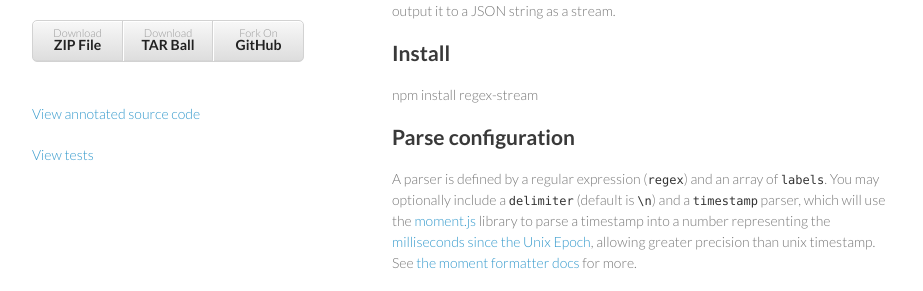
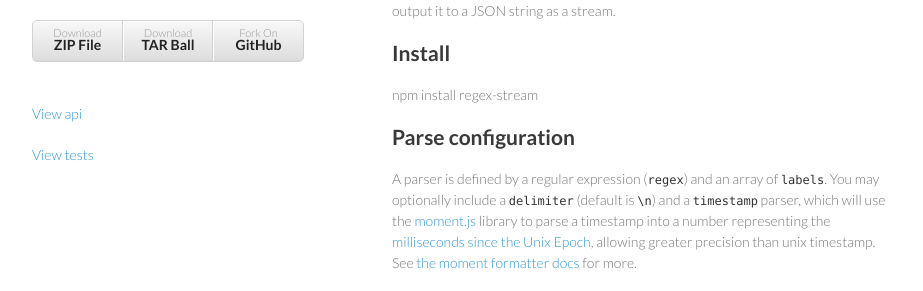
Before and after one commit to ornl-sava/regex-stream, a Jekyll site: the page built from site/index.md, in a window 1280 px wide. Shown: the part 202-493 px from the top of the page, without its empty margins (178-1101 px from the left). Built offline with Jekyll 4.4.1, drawn with Linux system fonts in a browser that asks for light colours.

Commit message:
changed api link name

```diff
--- a/site/_layouts/default.html
+++ b/site/_layouts/default.html
@@ -23,7 +23,7 @@
           <li><a href="{{ site.project_url }}">Fork On <strong>GitHub</strong></a></li>
         </ul>
         <br />
-        <p><a href="api.html">View annotated source code</a></p>
+        <p><a href="api.html">View api</a></p>
         <p><a href="tests.html">View tests</a></p>
       </header>
 
```
